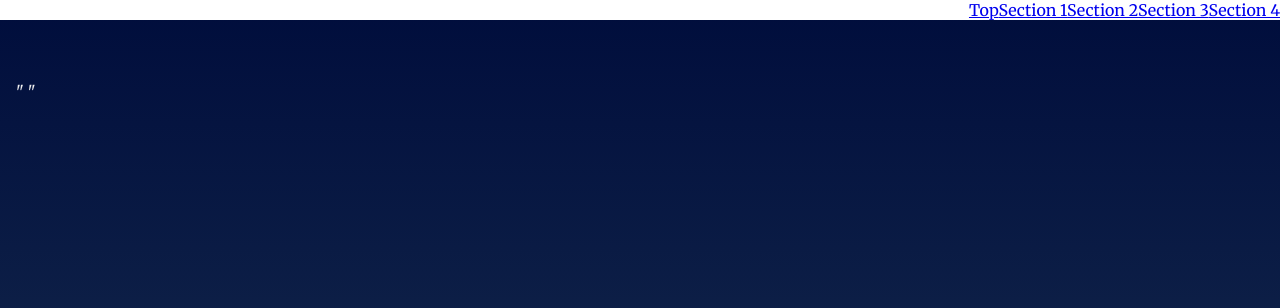
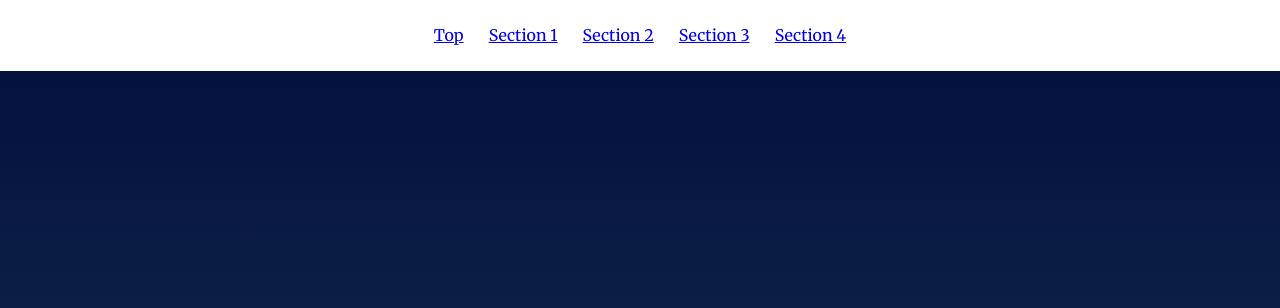
Before and after one commit to mbrockavich/my-landing-page, a plain HTML site: page index.html in a window 1280 px wide. Shown: the top 308 px of the page. Drawn offline with Linux system fonts and the light colour scheme.

Commit message:
Feat: style change to nav bar

```diff
--- a/css/style.css
+++ b/css/style.css
@@ -64,13 +64,14 @@ section {
 
 /* Navigation Styles*/
 .navbar__menu ul {
-    padding-left: 0;
+    padding: 1%;
     margin: 0;
-    text-align: right;
+    text-align: center;
 }
 
 .navbar__menu li {
     display: inline-block;
+    padding: 1%;
 }
 
 .navbar__menu .menu__link {
--- a/index.html
+++ b/index.html
@@ -19,7 +19,7 @@
     </nav>
   </header>
   <main>
-    <p id="section0">"   "</p>
+    <p id="section0"><br><br></p>
     <header class="main__hero">
       <h1>Landing Page </h1>
     </header>
--- a/js/app.js
+++ b/js/app.js
@@ -20,11 +20,13 @@ const nav_links = ["Top","Section 1", "Section 2", "Section 3", "Section 4"];
 
 // build the nav
 nav_links.forEach((nav_link, b) => {
+  let list = document.createElement("li");
   let link = document.createElement("a");
   link.innerHTML = nav_link;
   link.setAttribute("id", `section`);
   link.href = `#section${b+0}`;
-  nav_bar.appendChild(link);
+  list.appendChild(link)
+  nav_bar.appendChild(list);
 });
 
 // Add class 'active' to section when near top of viewport
```
